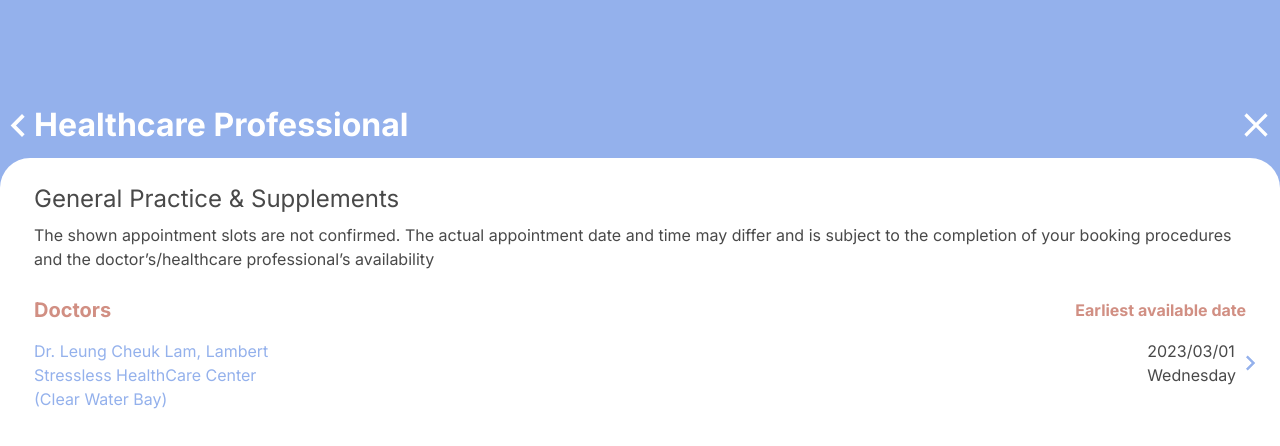
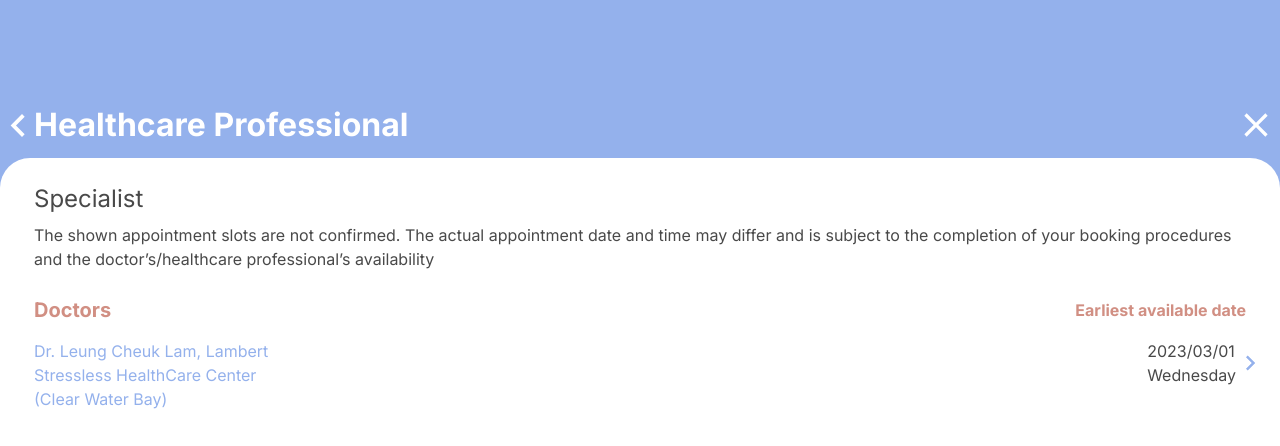
Before and after one commit to Lazbert/TEMG4950K-VitaGo-prototype, a React (Vite) app in the folder frontend/: page /VitaGo/symptoms in a window 1280 px wide. Both pictures are taken after a click on the button "Next". Shown: the top 446 px of the page. Built offline with nearby package versions, Linux system fonts and the light colour scheme.

Commit message:
added symptoms and specialist booking

```diff
--- a/frontend/src/pages/BookingPage.tsx
+++ b/frontend/src/pages/BookingPage.tsx
@@ -1,17 +1,22 @@
 import TitleSection from "../components/TitleSection";
 import ContentSection from "../components/ContentSection";
 import { ReactComponent as IconDownArrow } from "@/assets/icons/IconDownArrow.svg";
-import { useNavigate } from "react-router-dom";
+import { useLocation, useNavigate } from "react-router-dom";
 
 export default function BookingPage() {
   const nav = useNavigate();
+  const state = useLocation().state;
   return (
     <>
       <TitleSection title="Healthcare Professional" allowLastPage />
       <ContentSection className="h-full">
         <div className="flex flex-col gap-6">
           <div className="flex flex-col gap-[6px]">
-            <span className="text-[24px]">General Practice & Supplements</span>
+            <span className="text-[24px]">
+              {state == "specialist"
+                ? "Specialist"
+                : "General Practice & Supplements"}
+            </span>
             <span>
               The shown appointment slots are not confirmed. The actual
               appointment date and time may differ and is subject to the
--- a/frontend/src/pages/SymptomPage.tsx
+++ b/frontend/src/pages/SymptomPage.tsx
@@ -5,6 +5,8 @@ import { useNavigate } from "react-router-dom";
 
 const symptoms: Array<SymptomItemProps> = [
   { stat: 37.8, unit: "Degree Celsius", symptom: "Fever" },
+  // { stat: 12, unit: "minutes", symptom: "Fatigue" },
+  { stat: 130, unit: "mg/dL", symptom: "Hyperglycemia" },
 ];
 
 export default function SymptomPage() {
@@ -16,14 +18,16 @@ export default function SymptomPage() {
         titleMsg="You may add as many as 10 symptoms"
         allowLastPage
       />
-      <ContentSection className="h-full">
-        {symptoms.map((item) => (
-          <SymptomItem {...item} />
-        ))}
+      <ContentSection className="h-full pb-[245px]" overflow>
+        <div className="flex flex-col items-center">
+          {symptoms.map((item) => (
+            <SymptomItem {...item} />
+          ))}
+        </div>
       </ContentSection>
-      <div className="flex flex-col gap-[14px] py-[17px] items-center bottom-0 absolute border-t border-grey/30 w-full h-[220px]">
+      <div className="flex flex-col bg-white gap-[14px] py-[17px] items-center bottom-0 absolute border-t border-grey/30 w-full h-[220px]">
         <button
-          onClick={() => nav("/VitaGo/booking")}
+          onClick={() => nav("/VitaGo/booking", { state: "specialist" })}
           className="rounded-[40px] min-w-[307px] px-[130px] py-6 bg-highlightBrick text-heading-2 text-white font-bold"
         >
           Next
```
